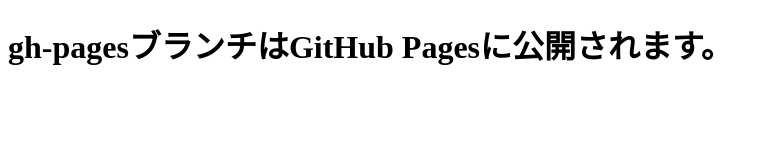
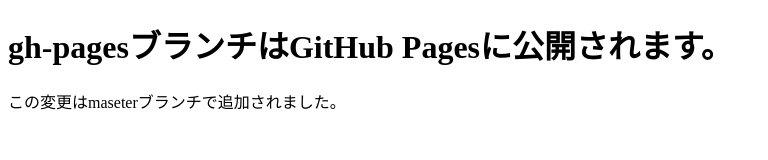
Before and after one commit to ditchup/git-study, a plain HTML site: page index.html in a window 1280 px wide. Shown: the whole page, without its empty margins (0-768 px from the left). Drawn offline with Linux system fonts and the light colour scheme.

Commit message:
masterブランチで変更を加える メッセージを追加

```diff
--- a/index.html
+++ b/index.html
@@ -6,5 +6,6 @@
 </head>
 <body>
     <h1>gh-pagesブランチはGitHub Pagesに公開されます。</h1>
+    <p>この変更はmaseterブランチで追加されました。</p>
 </body>
 </html>
```
